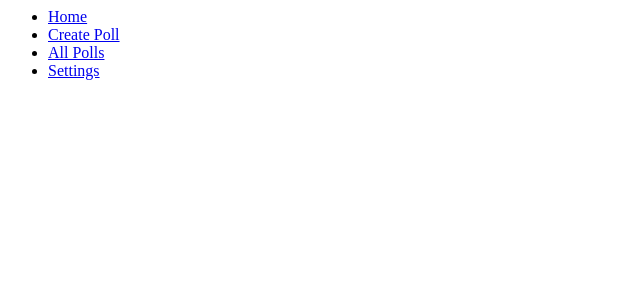
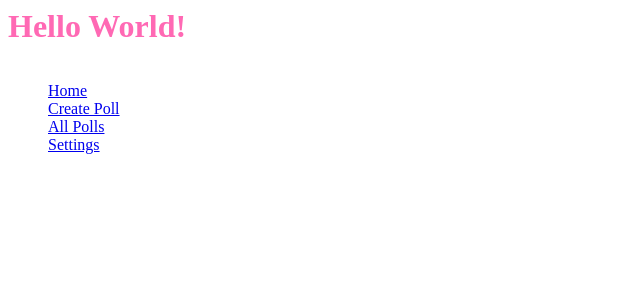
Before and after one commit to ch4tml/fcc-react-voting-app, a React app: page / in a window 1280 px wide. Shown: the top 300 px of the page, without its empty margins (0-640 px from the left). Built offline with nearby package versions, Linux system fonts and the light colour scheme.

Commit message:
sass now imported into project correctly

```diff
--- a/components/App.js
+++ b/components/App.js
@@ -1,10 +1,13 @@
 import React from 'react';
 import { Link } from 'react-router-dom';
+
+import '../scss/main.scss';
 
 const App = () => {
 
 	return (
-		<div>
+		<div className='navbar'>
+			<h1>Hello World!</h1>
 			<ul>
 				<li>
 					<Link to='/home'>Home</Link>
--- a/package.json
+++ b/package.json
@@ -34,12 +34,14 @@
   "homepage": "https://github.com/ch4tml/fcc-react-voting-app#readme",
   "devDependencies": {
     "babel-polyfill": "^6.23.0",
+    "css-loader": "^0.28.0",
     "eslint": "^3.18.0",
     "eslint-plugin-react": "^6.10.3",
     "node-sass": "^4.5.2",
     "react-redux": "^5.0.3",
     "redux-devtools": "^3.3.2",
     "sass-loader": "^6.0.3",
+    "style-loader": "^0.16.1",
     "webpack-dev-middleware": "^1.10.0",
     "webpack-hot-middleware": "^2.17.1"
   }
--- /dev/null
+++ b/scss/main.scss
@@ -0,0 +1 @@
+@import 'nav.scss'
--- /dev/null
+++ b/scss/nav.scss
@@ -0,0 +1,10 @@
+.navbar {
+
+	color: hotpink;
+
+	ul {
+		list-style-type: none;
+		display: inline-block;
+	}
+
+}
--- a/webpack.config.js
+++ b/webpack.config.js
@@ -30,13 +30,7 @@ module.exports = {
 			},
 			{
 				test: /\.scss$/,
-				use: [{
-					loader: 'style-loader'
-				},{
-					loader: 'css-loader',
-				},{
-					loader: 'sass-loader'
-				}]
+				loaders: ['style-loader', 'css-loader', 'sass-loader']
 			}
 		],
 	},
```
Also changed, not shown: scss/index.scss (deleted).
